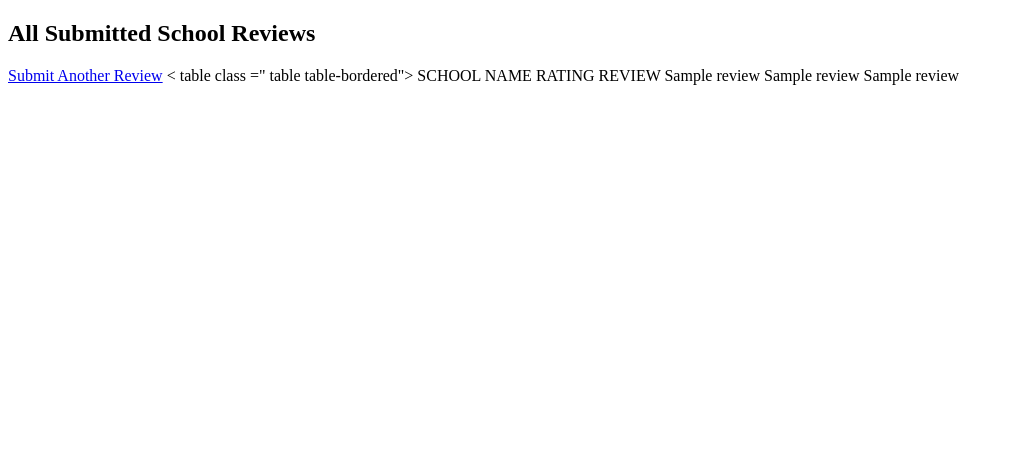
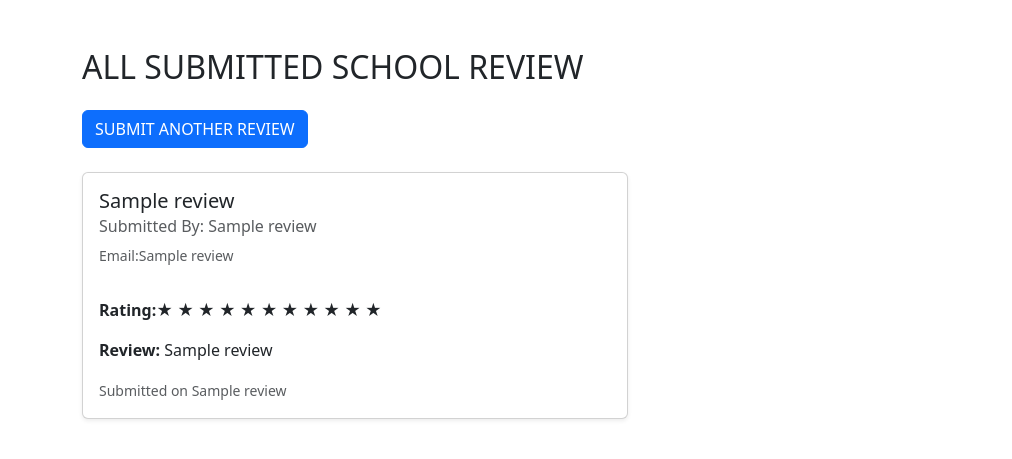
Before and after one commit to shruti-bhargav/School-Review-APP, a Flask app: template templates/reviews.html in a window 1280 px wide. Shown: the top 459 px of the page, without its empty margins (0-1012 px from the left). Run offline with Flask 3, Linux system fonts and the light colour scheme; the template is opened without the code that fills it: most values are stand-ins (such as "Sample title", 1, 10 or a date in 2020).

Commit message:
Improved design of review.html with better layout and styling

```diff
--- a/app.py
+++ b/app.py
@@ -7,7 +7,7 @@ import config
 
 app = Flask(__name__)
 
-# Database connection
+
 db = mysql.connector.connect(
     host=config.DB_HOST,
     user=config.DB_USER,
@@ -22,22 +22,31 @@ def home():
 
 @app.route('/submit/', methods=["POST"])
 def submit():
+    full_name = request.form['full_name']
+    email = request.form['email']
     school = request.form['school']
     rating = request.form['rating']
     review = request.form['review']
 
-    query = "INSERT INTO reviews (school_name, rating, review_text) VALUES (%s, %s, %s)"
-    values = (school, rating, review)
+    query = "INSERT INTO reviews (full_name, email,school_name, rating, review_text) VALUES (%s, %s, %s,%s,%s)"
+    values = (full_name, email, school, rating, review)
     cursor.execute(query, values)
     db.commit()
     print("Form submitted")
-    return redirect('/review/')
+    return redirect('/review')
 
-@app.route('/review/')
-def reviews():
-    cursor.execute("SELECT * FROM reviews")
+
+
+@app.route("/review")
+def review():
+    cursor.execute("SELECT * FROM reviews ORDER BY id DESC")
+
+
     all_reviews = cursor.fetchall()
-    return render_template("add_review.html", all_reviews=all_reviews)
+    return render_template("reviews.html", all_reviews=all_reviews)
+
+
+
 
 if __name__ == "__main__":
     app.run(debug=True)
--- a/templates/reviews.html
+++ b/templates/reviews.html
@@ -1,31 +1,39 @@
 <!DOCTYPE html>
 <html>
-    <head>
+<head>
+    <title>All School Reviews</title>
+    <link rel="stylesheet" href="https://cdn.jsdelivr.net/npm/bootstrap@5.3.0/dist/css/bootstrap.min.css">
+</head>
+<body class="container mt-5">
+    <h2 class="mb-4">ALL SUBMITTED SCHOOL REVIEW</h2>
+    <a href="/" class="btn btn-primary mb-4">SUBMIT ANOTHER REVIEW</a>
 
+    {% if all_reviews %}
+        <div class="row">
+            {% for review in all_reviews %}
+                <div class="col-md-6 mb-4">
+                    <div class="card shadow-sm p-3">
+                        <h5 class="card-title">{{ review[1] }} </h5>
+                        <h6 class="card-subtitle mb-2 text-muted">Submitted By: {{ review[4] }}</h6>
+                        <small class="text-muted">Email:{{ review[5]}}</small><br>
 
-    <title> ALL SCHOOL REVIEWs</title>
-    <link rel=""stylesheet" href="https://cdn.jsdelivr.net/npm/bpptstrap@5.3.0/dist/css/bootstrap.min.css">
-    </head>
-    <body class ="container mt-5">
-        <h2> All Submitted School Reviews</h2>
-        <a href ="/" class="btn btn-secondary mb-3">Submit Another Review</a>
-        < table class =" table table-bordered">
-    <thead>
-        <tr>
-            <th>SCHOOL NAME </th>
-            <th>RATING</th>
-            <th>REVIEW</th>
-        </tr>
-    </thead>
-<tbody>
-    {% for review in reviews%}
-    <tr>
-        <td> {{ review[1] }}</td>
-        <td> {{ review[2] }}</td>
-        <td> {{ review[3] }}</td>
-    </tr>
-    {% endfor %}
-</tbody>
-</table>
+                        <p class="card-text mt-2">
+                            <strong>Rating:★ </strong>
+                            {% for _ in range(review[2]|int) %} ★
+                            {% endfor %}
+                            {% for _ in range(5 - review[2]|int) %}
+                            ☆{% endfor %}
+                        </p>
+                        <p class="card-text"><strong>Review:</strong> {{ review[3] }}</p>
+                        <p class="card-text">
+                            <small class="text-muted">Submitted on {{ review[6] }}</small>
+                        </p>
+                    </div>
+                </div>
+            {% endfor %}
+        </div>
+    {% else %}
+        <p>No reviews yet!</p>
+    {% endif %}
 </body>
 </html>
```
Also changed, not shown: reviews.sql (+8 -6 lines), templates/add_review.html (+17 -22 lines).
